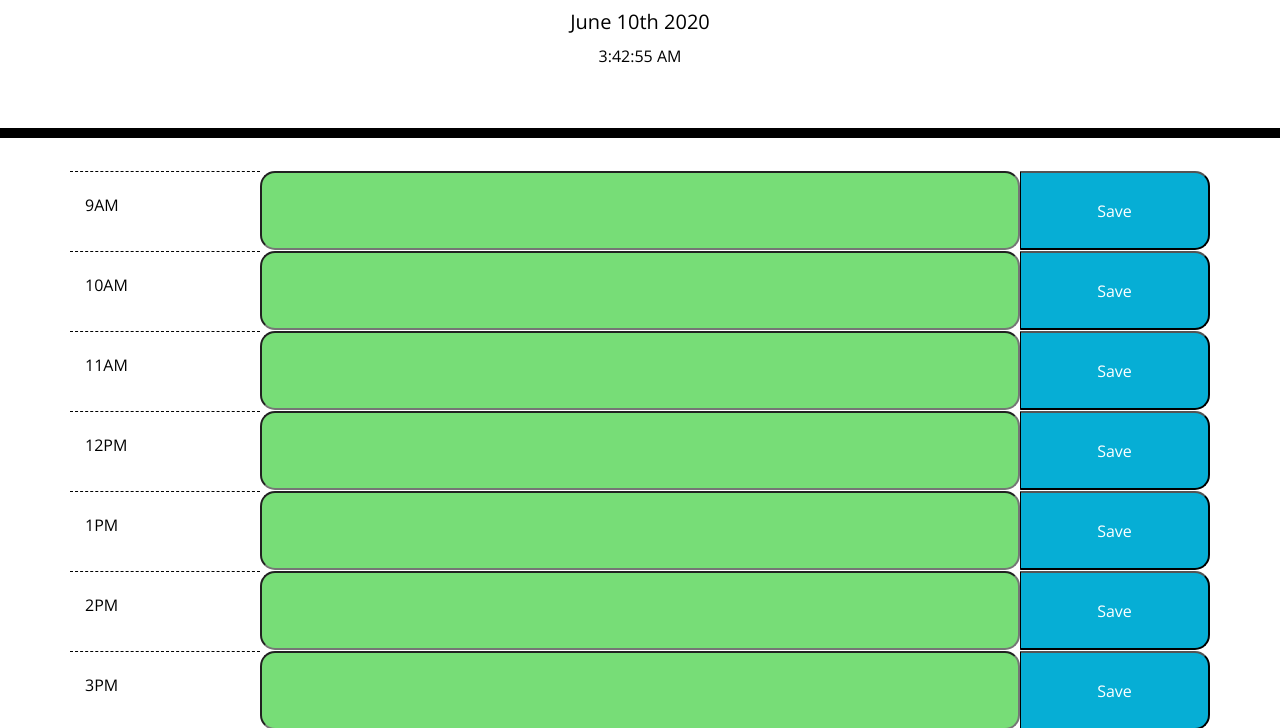
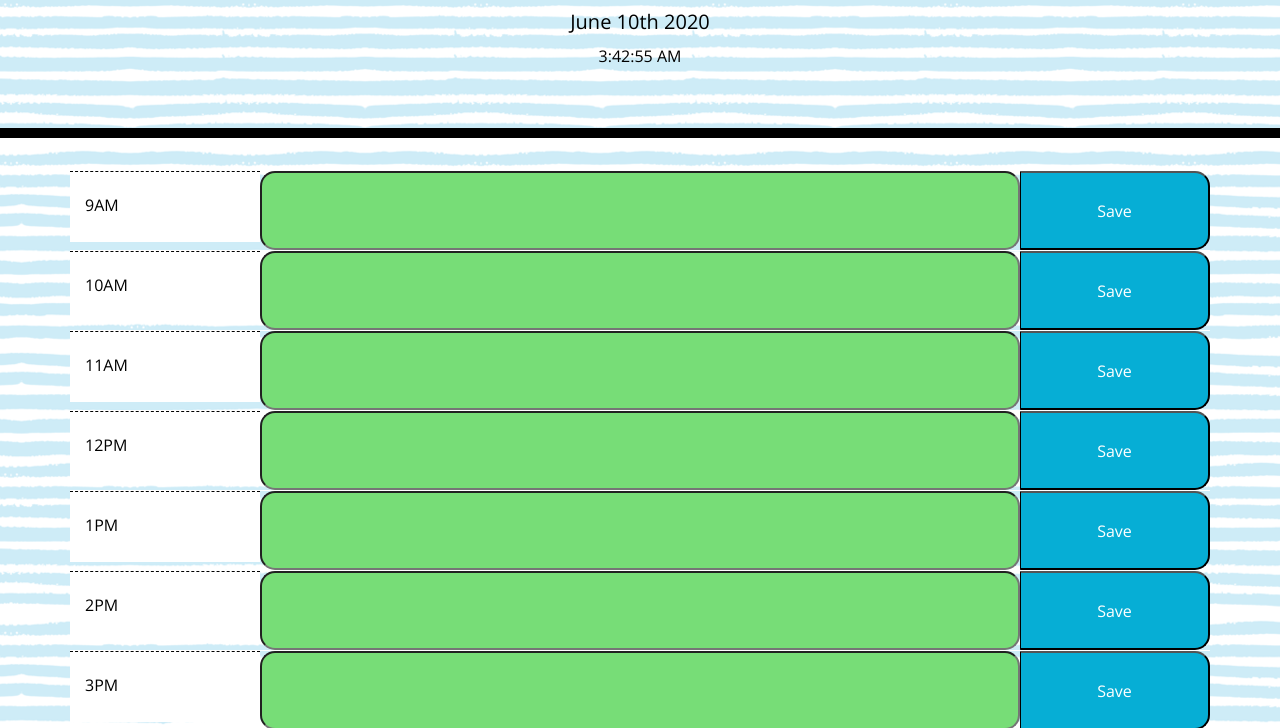
Before and after one commit to kerip/3rdpartyapi, a plain HTML site: page index.html in a window 1280 px wide. Shown: the part 182-910 px from the top of the page. Drawn offline with nearby package versions, Linux system fonts and the light colour scheme.

Commit message:
background image

```diff
--- a/script.js
+++ b/script.js
@@ -1,8 +1,8 @@
-// the app is simply storing text input and as time passes, the css changes based on time
+// the app is simply storing text input and as time passes, the css changes
 // save input
 let saveBtn = $("");
 
-// trying to display clock in center
+// display current time
 var clockElement = document.getElementById( "clock" );
 
 function updateClock ( clock ) {
--- a/style.css
+++ b/style.css
@@ -1,4 +1,5 @@
 body {
+    background-image:url(./stripes.png);
     font-family: 'Open Sans', sans-serif;
     font-size: 16px;
     line-height: 1;
```
Also changed, not shown: stripes.png (added).
